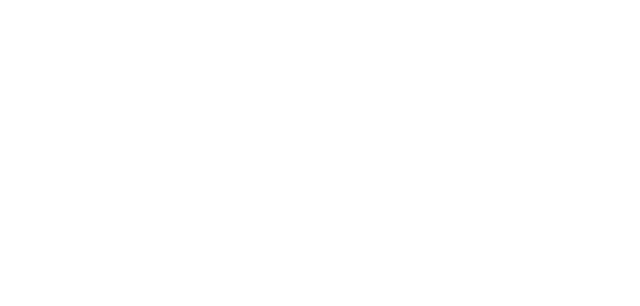
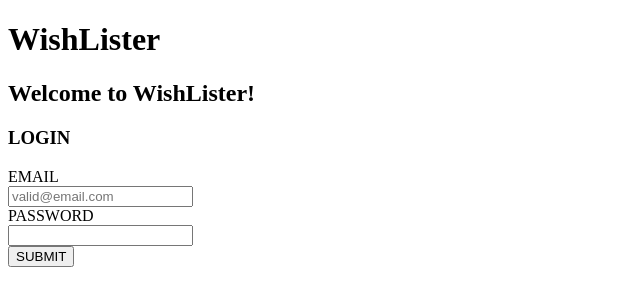
Before and after one commit to Corbin-Petersen/unit-one-final-project-Corbin-P, a React (Vite) app in the folder wishlist-maker/: page / in a window 1280 px wide. Shown: the top 306 px of the page, without its empty margins (0-640 px from the left). Built offline with nearby package versions, Linux system fonts and the light colour scheme.

Commit message:
created files for all components and hardcoded the header and welcome components

```diff
--- a/wishlist-maker/src/App.jsx
+++ b/wishlist-maker/src/App.jsx
@@ -1,11 +1,14 @@
 import './App.css'
+import Header from './components/header'
+import Welcome from './components/welcome'
 
 function App() {
 
   return (
-    <div>
-
-    </div>
+    <>
+      <Header />
+      <Welcome />
+    </>
   )
 }
 
--- /dev/null
+++ b/wishlist-maker/src/components/Header.jsx
@@ -0,0 +1,9 @@
+
+export default function Header() {
+
+    return (
+        <header>
+            <h1>WishLister</h1>
+        </header>
+    );
+}
--- /dev/null
+++ b/wishlist-maker/src/components/Welcome.jsx
@@ -0,0 +1,21 @@
+
+
+export default function Welcome() {
+
+
+    return (
+        <>
+            <div id="welcome-text">
+                <h2>Welcome to WishLister!</h2>
+            </div>
+            <form name="login-form">
+                <h3>LOGIN</h3>
+                <label for="login-user">EMAIL</label><br/>
+                <input type="email" id="login-user" name="user" placeholder="valid@email.com"/><br/>
+                <label for="login-pass">PASSWORD</label><br/>
+                <input type="password" id="login-pass" name="password" /><br/>
+                <input type="button" value="SUBMIT" />
+            </form>
+        </>
+    )
+}
```
Also changed, not shown: wishlist-maker/src/components/Lists.jsx (added), wishlist-maker/src/components/NewItem.jsx (added), wishlist-maker/src/components/NewList.jsx (added), wishlist-maker/src/components/ViewItem.jsx (added), wishlist-maker/src/components/ViewList.jsx (added).
